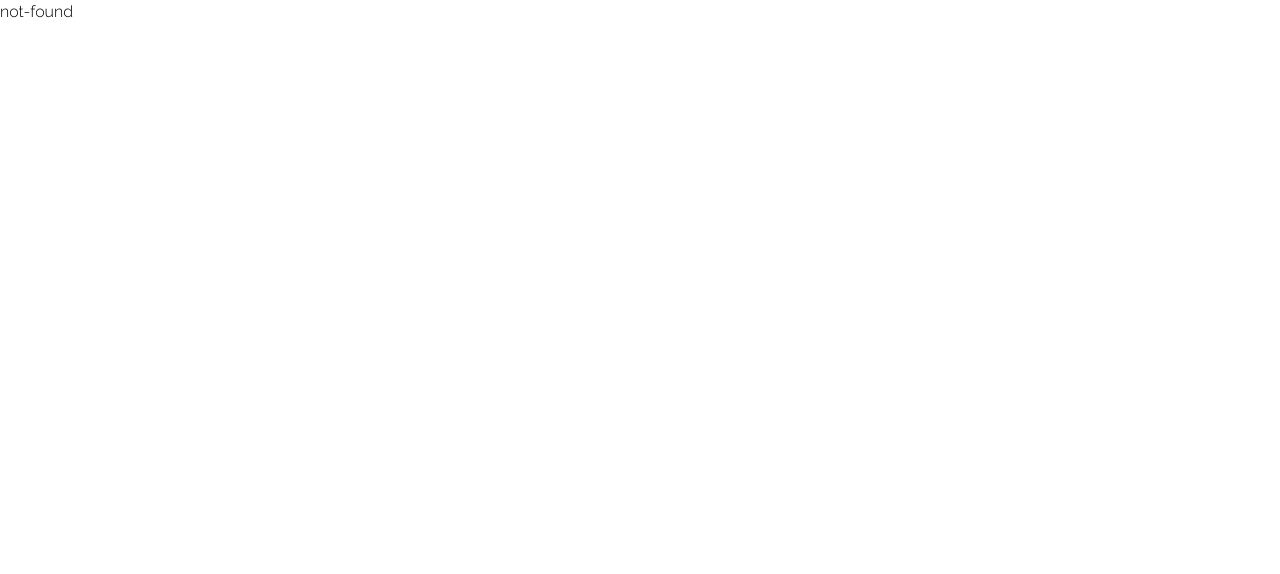
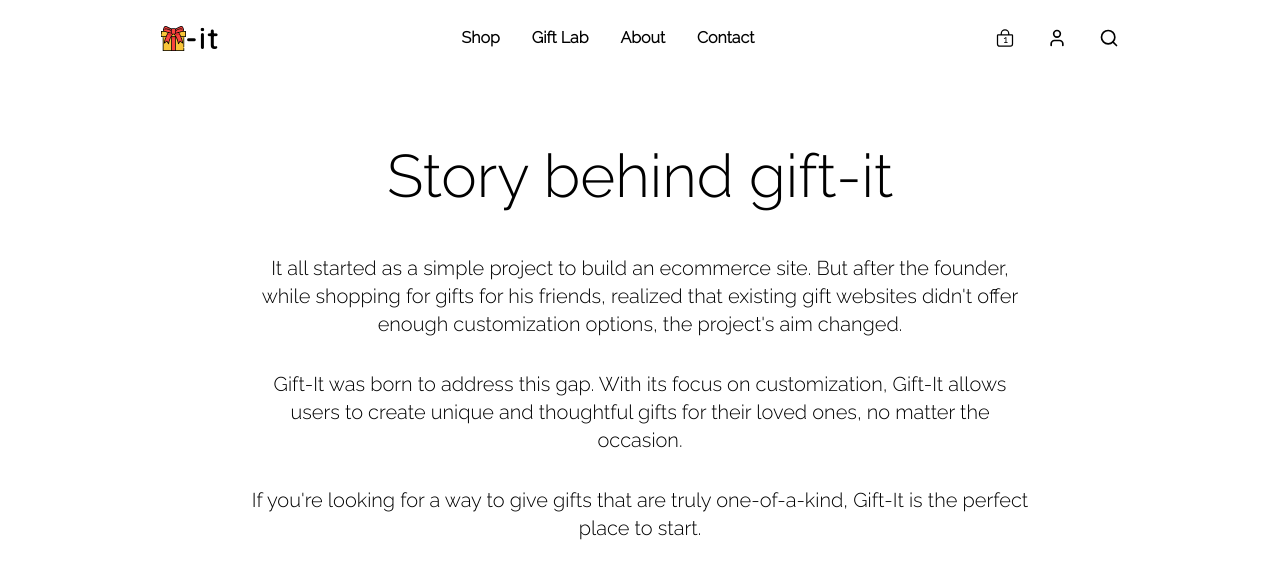
Before and after one commit to shanuka2000/gift-it-f, a Next.js app: page /about in a window 1280 px wide. Before the commit this address had no page. Shown: the top 574 px of the page. Built offline with nearby package versions, Linux system fonts and the light colour scheme.

Commit message:
Completed about page

```diff
--- /dev/null
+++ b/app/(root)/(home)/about/page.tsx
@@ -0,0 +1,32 @@
+import React from "react";
+
+const About = () => {
+  return (
+    <main className="flex flex-col items-center justify-center w-full py-12 max-w-screen-2xl ">
+      <section className="flex flex-col items-center w-full pt-[2.5rem] md:flex-row ">
+        <div className="w-[90%] min-h-[35rem] m-auto p-3 flex flex-col items-center justify-center gap-[2rem] md:gap-[3rem] md:min-h-[32rem] md:w-[70%]">
+          <h2 className="text-5xl md:text-6xl">Story behind gift-it</h2>
+          <div className="flex flex-col items-center justify-center gap-[2rem]">
+            <p className="text-center w-[90%] text-lg md:text-xl md:[80%]">
+              It all started as a simple project to build an ecommerce site. But
+              after the founder, while shopping for gifts for his friends,
+              realized that existing gift websites didn't offer enough
+              customization options, the project's aim changed.
+            </p>
+            <p className="text-center w-[90%] text-lg md:text-xl md:[80%]">
+              Gift-It was born to address this gap. With its focus on
+              customization, Gift-It allows users to create unique and
+              thoughtful gifts for their loved ones, no matter the occasion.
+            </p>
+            <p className="text-center w-[90%] text-lg md:text-xl md:[80%]">
+              If you're looking for a way to give gifts that are truly
+              one-of-a-kind, Gift-It is the perfect place to start.
+            </p>
+          </div>
+        </div>
+      </section>
+    </main>
+  );
+};
+
+export default About;
```
